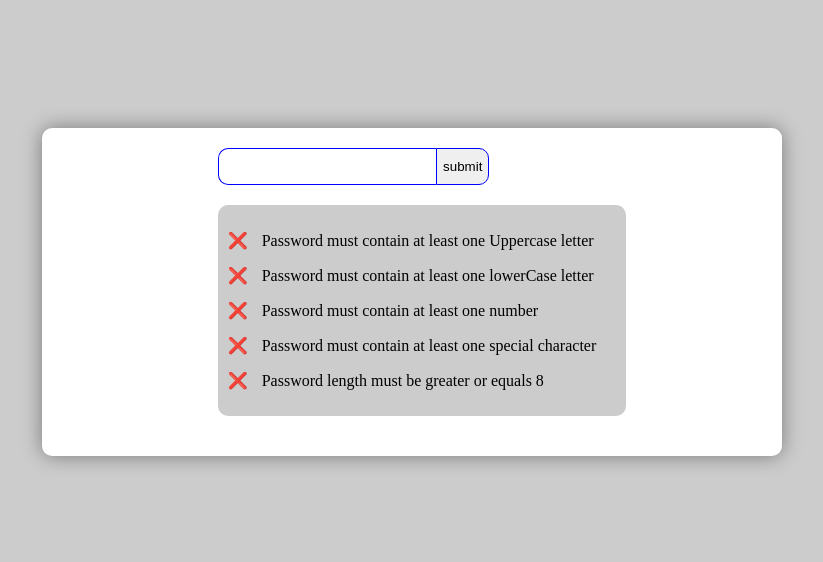
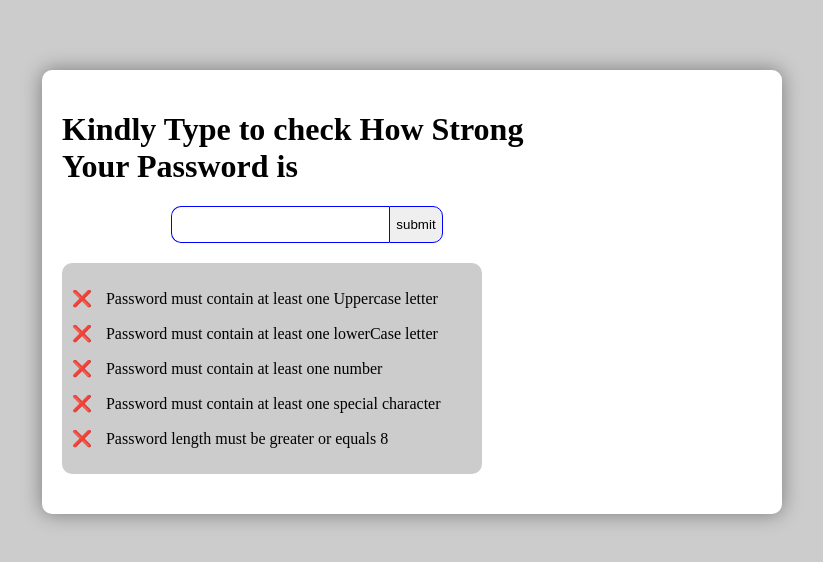
Before and after one commit to Samuel3310/confirm-password, a plain HTML site: page index.html in a window 1280 px wide. Shown: the part 116-678 px from the top of the page, without its empty margins (236-1059 px from the left). Drawn offline with Linux system fonts and the light colour scheme.

Commit message:
Update index.html

```diff
--- a/index.html
+++ b/index.html
@@ -98,8 +98,9 @@
         <div class="row">
 
            <form >
+               <h1> Kindly Type to check How Strong Your Password is</h1>
             <div class="inner">
-                <input type="text" name="" id="psw"  required>
+                <input type="password" name="" id="psw"  required>
                 <button>submit</button>
             </div>
         </form>
```
